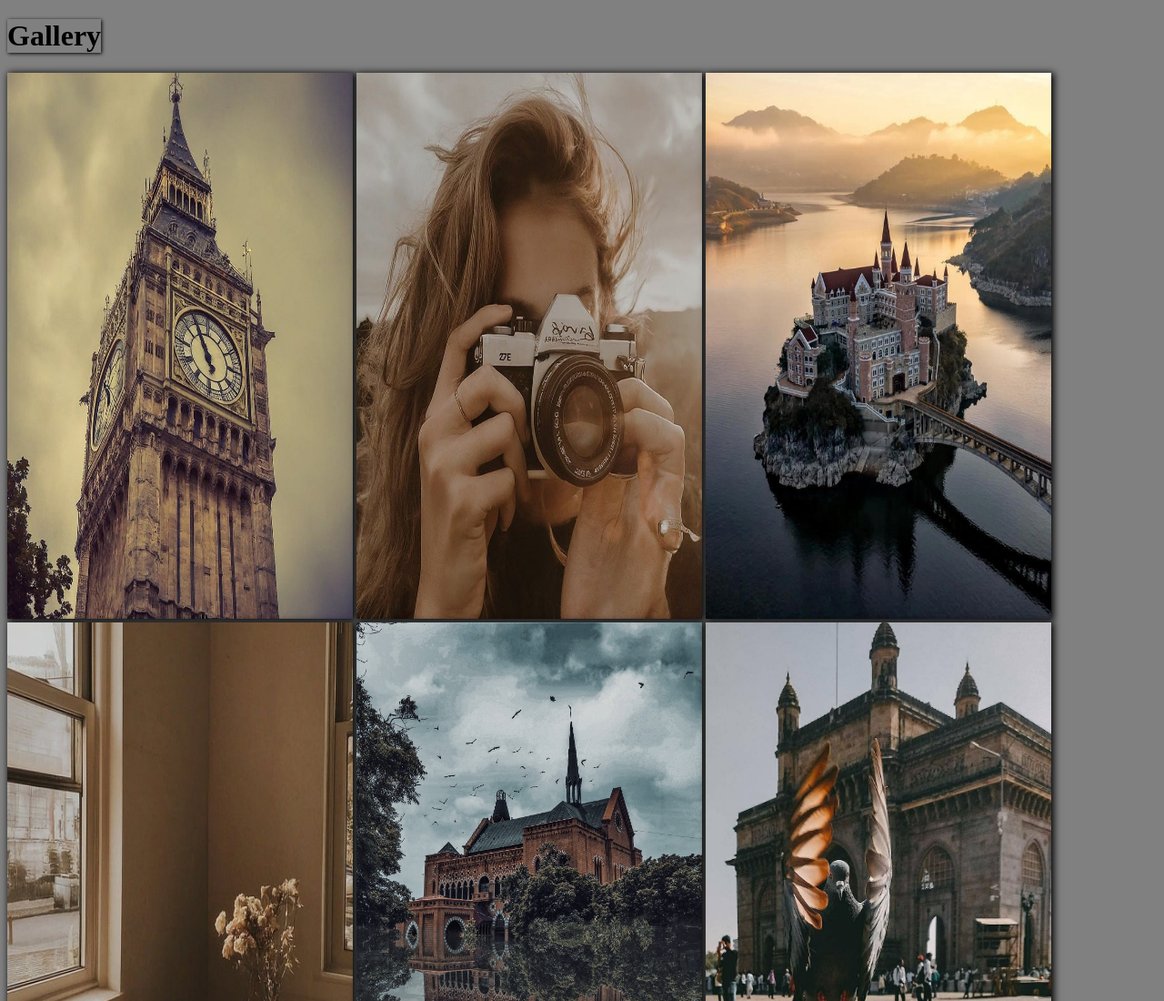
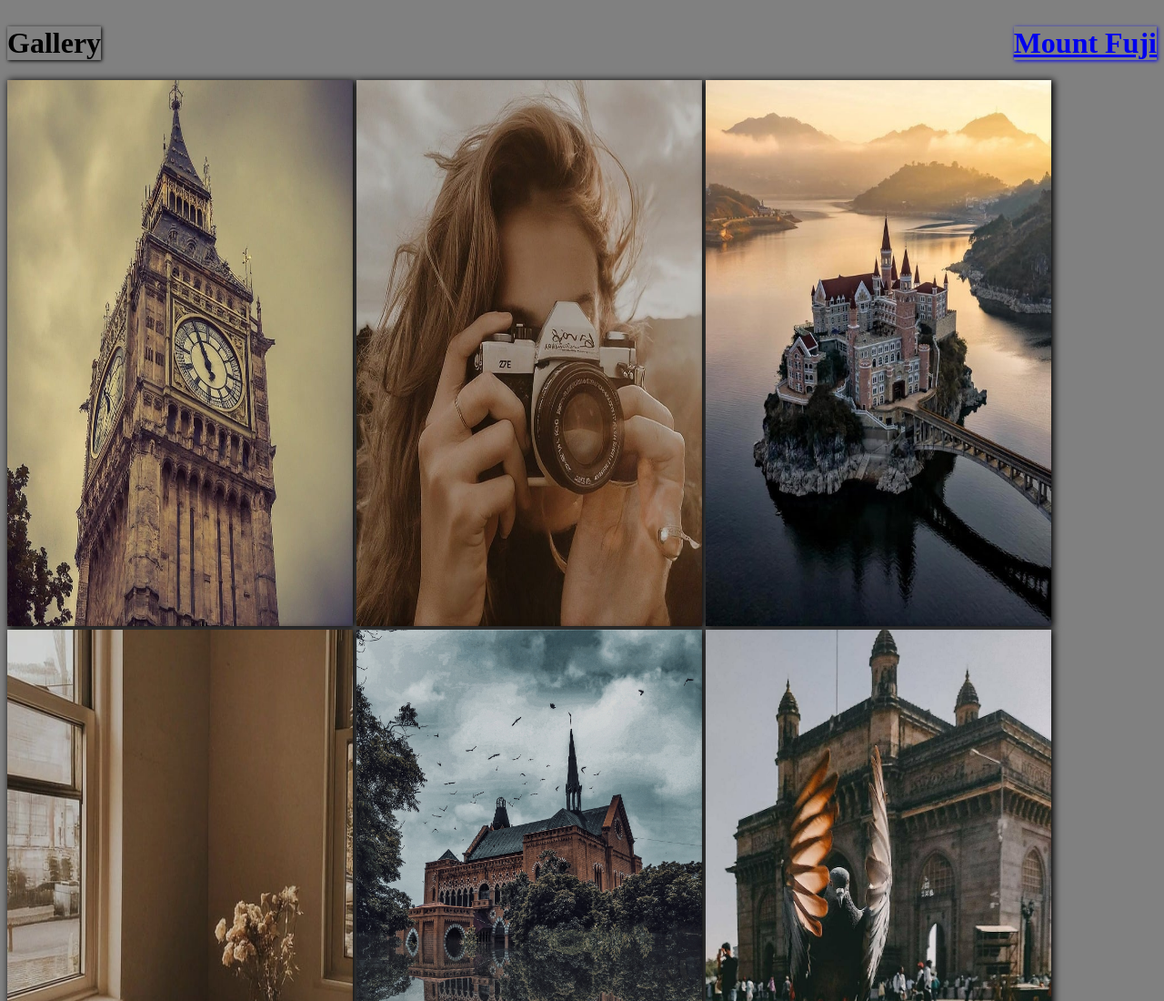
Before and after one commit to pearlgem/Gallery-App, a plain HTML site: page index.html in a window 1280 px wide. Shown: the top 1100 px of the page at 91% size. Drawn offline with Linux system fonts and the light colour scheme.

Commit message:
Update index.html

```diff
--- a/index.html
+++ b/index.html
@@ -8,7 +8,16 @@
 </head>
 
 <body style="background-color: grey;">
-   <h1 style="box-shadow: 1px 1px 4px 0px; width: fit-content;">Gallery</h1>
+  <div style="display: flex; justify-content: space-between">
+      <h1 style="box-shadow: 1px 1px 4px 0px; width: fit-content">Gallery</h1>
+        <a href="https://notk2.netlify.app/"
+        ><h1 style="box-shadow: 1px 1px 4px 0px; width: fit-content">
+          Mount Fuji
+        </h1></a
+        Mount Fuji
+      </h1>
+    </div>
+
 
         <abbr title="The Clock Tower"><img src="clock.jfif"
             alt="Clock-tower" style=" width: 380px; height: 600px; box-shadow:2px 1px 8px 1px black; "></abbr>
```
